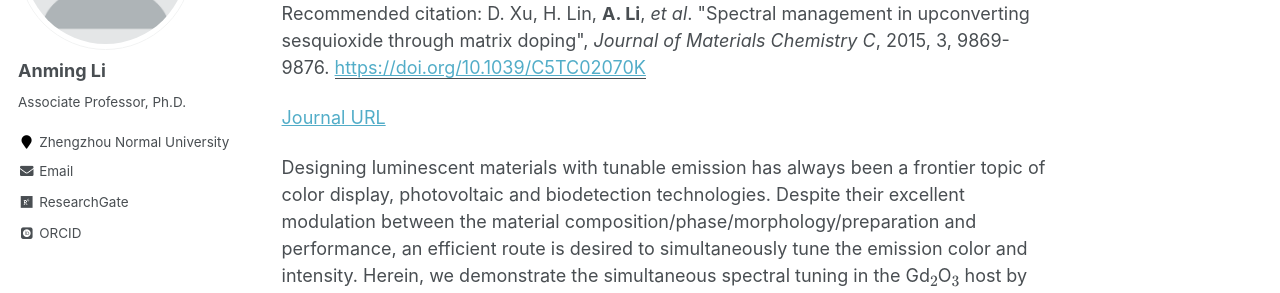
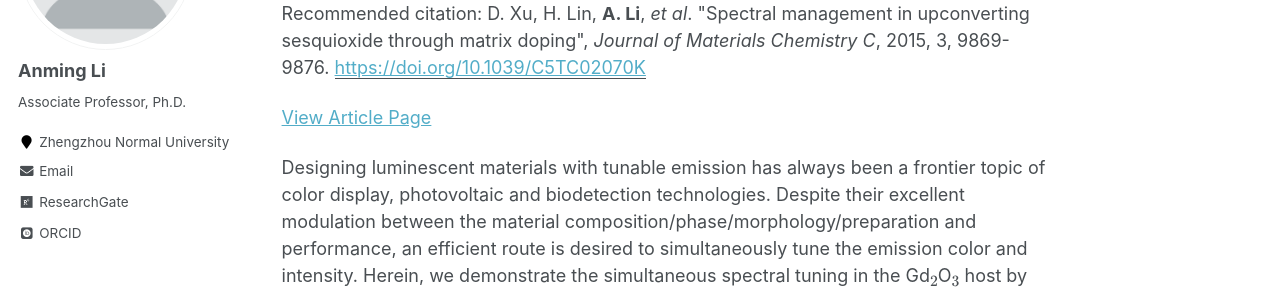
Before and after one commit to ucnclab/ucnclab.github.io, a Jekyll site: the page built from _publications/2015-08-20-paper4.md, in a window 1280 px wide and 1207 px high. Shown: the part 243-536 px from the top of the window. Built offline with Jekyll 4.4.1, drawn with Linux system fonts in a browser that asks for light colours; some web fonts are replaced; formulas are drawn with MathJax 3; comment, search, counter and statistics services are not loaded.

Commit message:
Update 2015-08-20-paper4.md

```diff
--- a/_publications/2015-08-20-paper4.md
+++ b/_publications/2015-08-20-paper4.md
@@ -8,6 +8,6 @@ venue: 'Journal of Materials Chemistry C'
 paperurl: 'https://doi.org/10.1039/C5TC02070K'
 citation: 'D. Xu, H. Lin, <b>A. Li</b>, <i>et al</i>. &quot;Spectral management in upconverting sesquioxide through matrix doping&quot;, <i>Journal of Materials Chemistry C</i>, 2015, 3, 9869-9876.'
 ---
-[Journal URL](https://pubs.rsc.org/en/content/articlelanding/2015/TC/C5TC02070K)
+[View Article Page](https://pubs.rsc.org/en/content/articlelanding/2015/TC/C5TC02070K)
 
 Designing luminescent materials with tunable emission has always been a frontier topic of color display, photovoltaic and biodetection technologies. Despite their excellent modulation between the material composition/phase/morphology/preparation and performance, an efficient route is desired to simultaneously tune the emission color and intensity. Herein, we demonstrate the simultaneous spectral tuning in the Gd$_2$O$_3$ host by matrix doping using a fast and facile hydrothermal method by simply adding a fluoride source during the preparation of gadolinium-based precursors. Structural and optical microscopic characterization shows that GdOF is homogeneously incorporated into Gd$_2$O$_3$ micro-sized rod-like particles. Our mechanistic investigations of upconversion luminescence behaviors suggest that the spectral tunability of this structure is governed by the dominant energy transfer upconversion for the depletion of the intermediate manifolds and the reduced probabilities of multiphonon relaxation and energy back transfer processes, which results from the decreasing effective phonon energy, the refractive index and the average Ln$^{3+}$ distance by doping GdOF. These findings provide useful information on designing and developing luminescent materials within simple structures for efficient spectral tuning, which may be found suitable for photovoltaic, display devices and security techniques.
```
